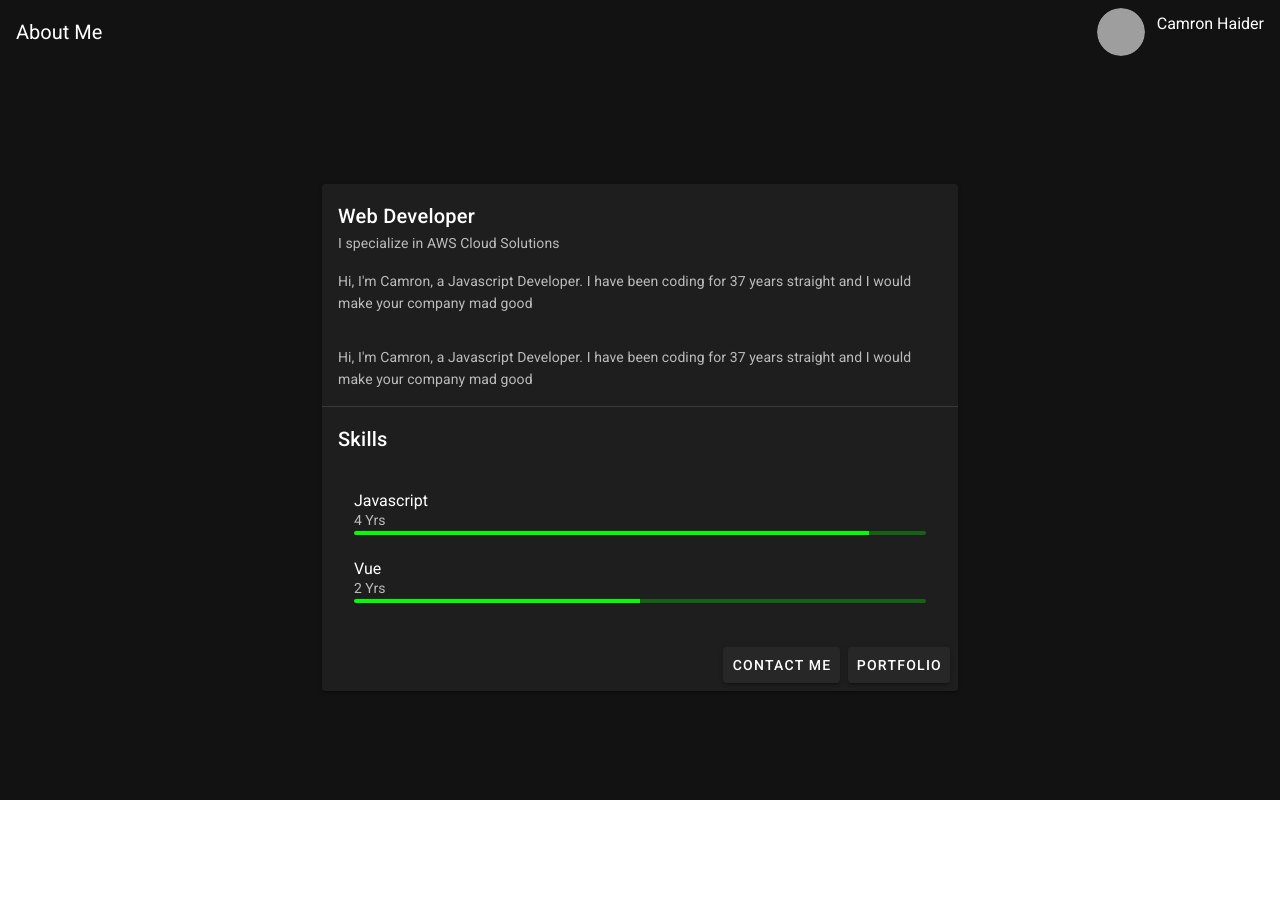
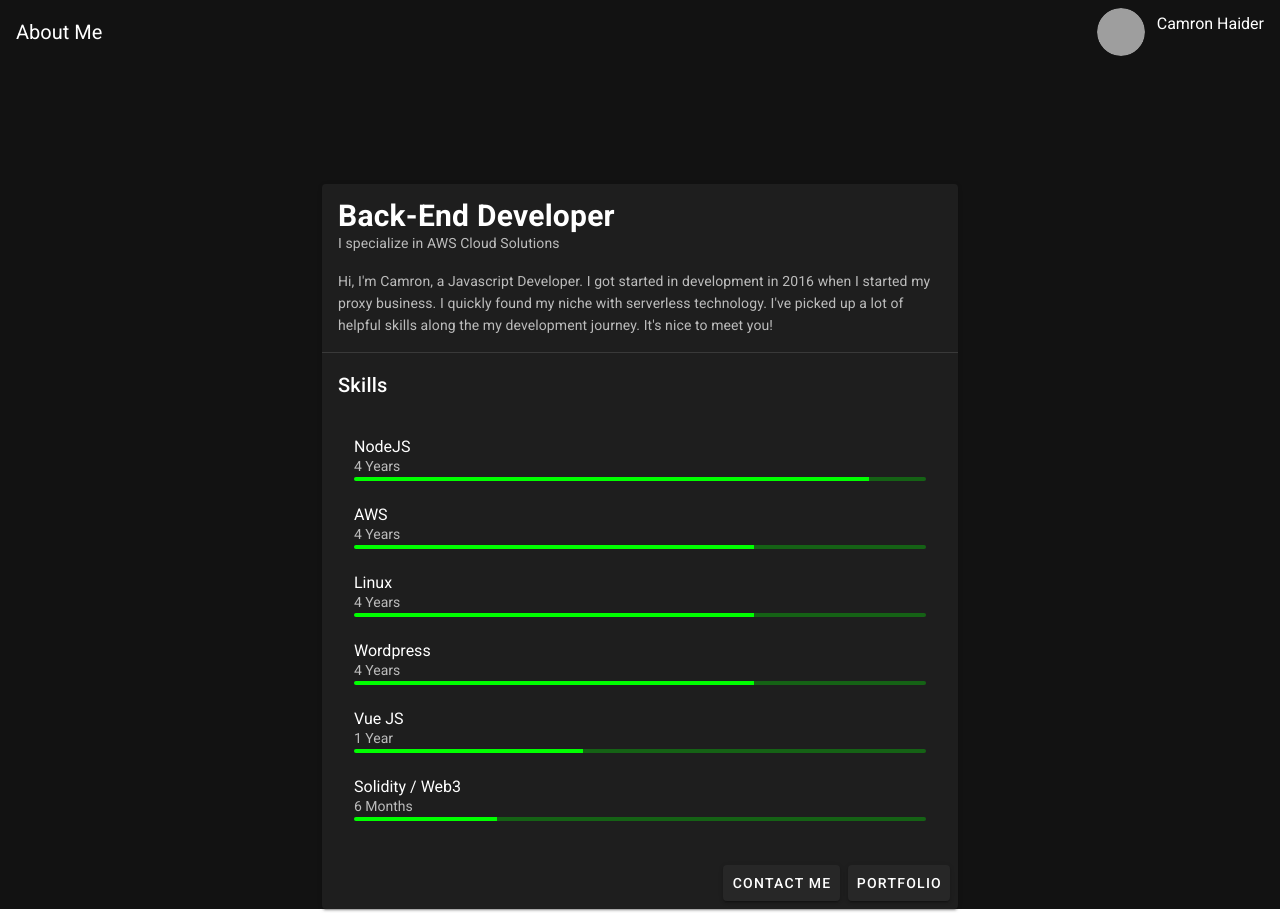
Before and after one commit to camronh/Portfolio-Cam, a Vue app: page / in a window 1280 px wide. Before the commit the page ends 800 px from the top, so only its background shows below. Built offline with nearby package versions, Linux system fonts and the light colour scheme; grey boxes are pictures that could not be loaded.

Commit message:
Added real skills

```diff
--- a/src/views/About.vue
+++ b/src/views/About.vue
@@ -21,44 +21,40 @@
           class="d-flex flex-column justify-center align-center"
         >
           <v-card>
-            <v-card-title>Web Developer</v-card-title>
-            <v-card-subtitle
-              >I specialize in AWS Cloud Solutions</v-card-subtitle
-            >
-            <v-card-text
-              >Hi, I'm Camron, a Javascript Developer. I have been coding for 37
-              years straight and I would make your company mad good</v-card-text
-            >
-            <v-card-text
-              >Hi, I'm Camron, a Javascript Developer. I have been coding for 37
-              years straight and I would make your company mad good</v-card-text
-            >
+            <v-card-title>
+              <h2>
+                Back-End Developer
+              </h2>
+            </v-card-title>
+            <v-card-subtitle>
+              I specialize in AWS Cloud Solutions
+            </v-card-subtitle>
+            <v-card-text>
+              Hi, I'm Camron, a Javascript Developer. I got started in
+              development in 2016 when I started my proxy business. I quickly
+              found my niche with serverless technology. I've picked up a lot of
+              helpful skills along the my development journey. It's nice to meet
+              you!
+            </v-card-text>
+
             <v-divider></v-divider>
             <v-card-title>
               Skills
             </v-card-title>
             <v-card-text>
               <v-list>
-                <v-list-item>
+                <v-list-item v-for="skill of skills" :key="skill.title">
                   <v-list-item-content>
                     <v-list-item-title>
-                      Javascript
+                      {{ skill.title }}
                     </v-list-item-title>
                     <v-list-item-subtitle>
-                      4 Yrs
+                      {{ skill.duration }}
                     </v-list-item-subtitle>
-                    <v-progress-linear rounded value="90"></v-progress-linear>
-                  </v-list-item-content>
-                </v-list-item>
-                <v-list-item>
-                  <v-list-item-content>
-                    <v-list-item-title>
-                      Vue
-                    </v-list-item-title>
-                    <v-list-item-subtitle>
-                      2 Yrs
-                    </v-list-item-subtitle>
-                    <v-progress-linear rounded value="50"></v-progress-linear>
+                    <v-progress-linear
+                      rounded
+                      :value="skill.value"
+                    ></v-progress-linear>
                   </v-list-item-content>
                 </v-list-item>
               </v-list>
@@ -87,7 +83,17 @@ export default {
     AvatarMenu,
   },
   data() {
-    return { showMenu: false };
+    return {
+      showMenu: false,
+      skills: [
+        { title: "NodeJS", duration: "4 Years", value: 90 },
+        { title: "AWS", duration: "4 Years", value: 70 },
+        { title: "Linux", duration: "4 Years", value: 70 },
+        { title: "Wordpress", duration: "4 Years", value: 70 },
+        { title: "Vue JS", duration: "1 Year", value: 40 },
+        { title: "Solidity / Web3", duration: "6 Months", value: 25 },
+      ],
+    };
   },
 };
 </script>
--- a/src/views/Portfolio.vue
+++ b/src/views/Portfolio.vue
@@ -56,22 +56,6 @@
                     >
                       <v-card-title v-text="card.title"></v-card-title>
                     </v-img>
-
-                    <v-card-actions>
-                      <v-spacer></v-spacer>
-
-                      <v-btn icon>
-                        <v-icon>mdi-heart</v-icon>
-                      </v-btn>
-
-                      <v-btn icon>
-                        <v-icon>mdi-bookmark</v-icon>
-                      </v-btn>
-
-                      <v-btn icon>
-                        <v-icon>mdi-share-variant</v-icon>
-                      </v-btn>
-                    </v-card-actions>
                   </v-card>
                 </v-col>
               </v-row>
```
